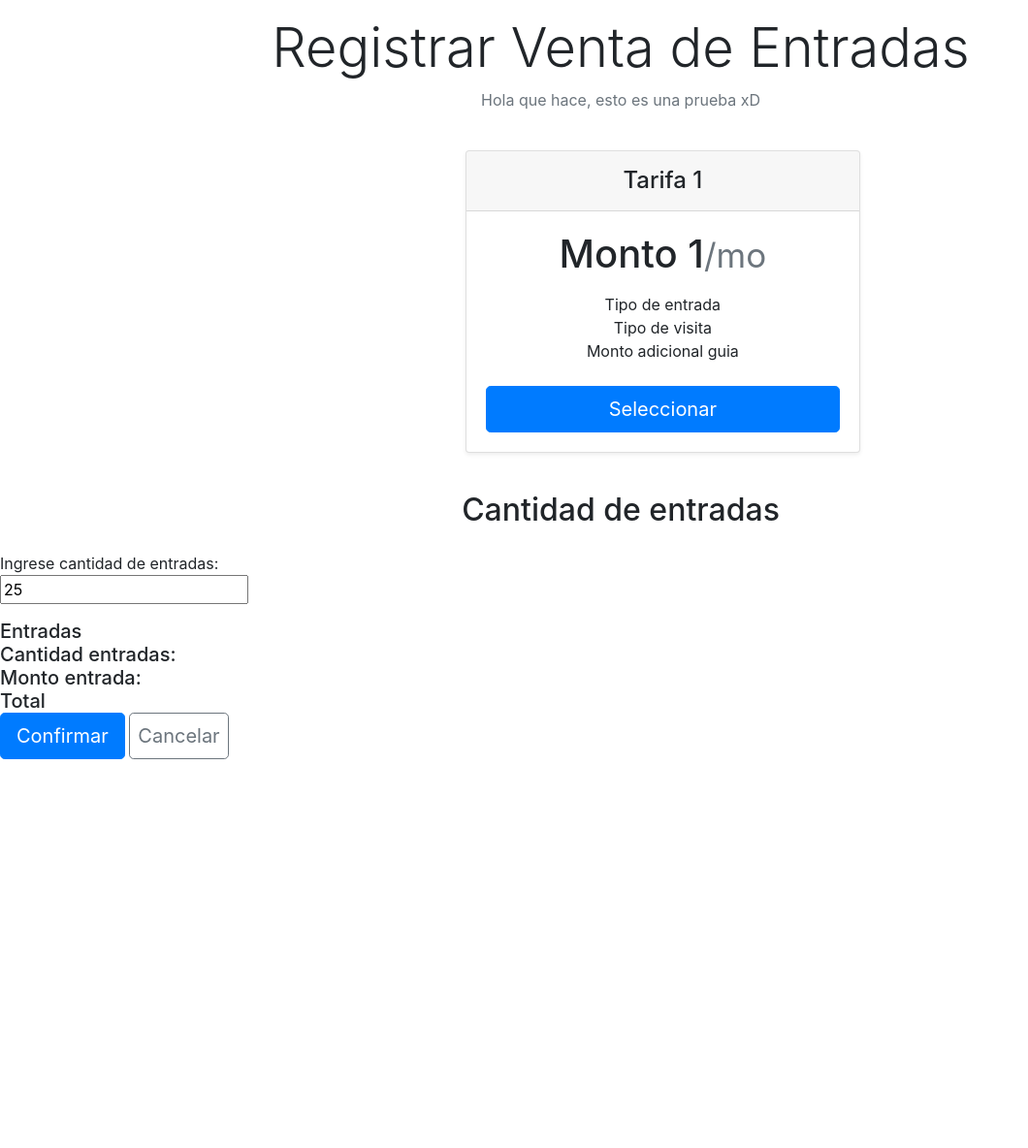
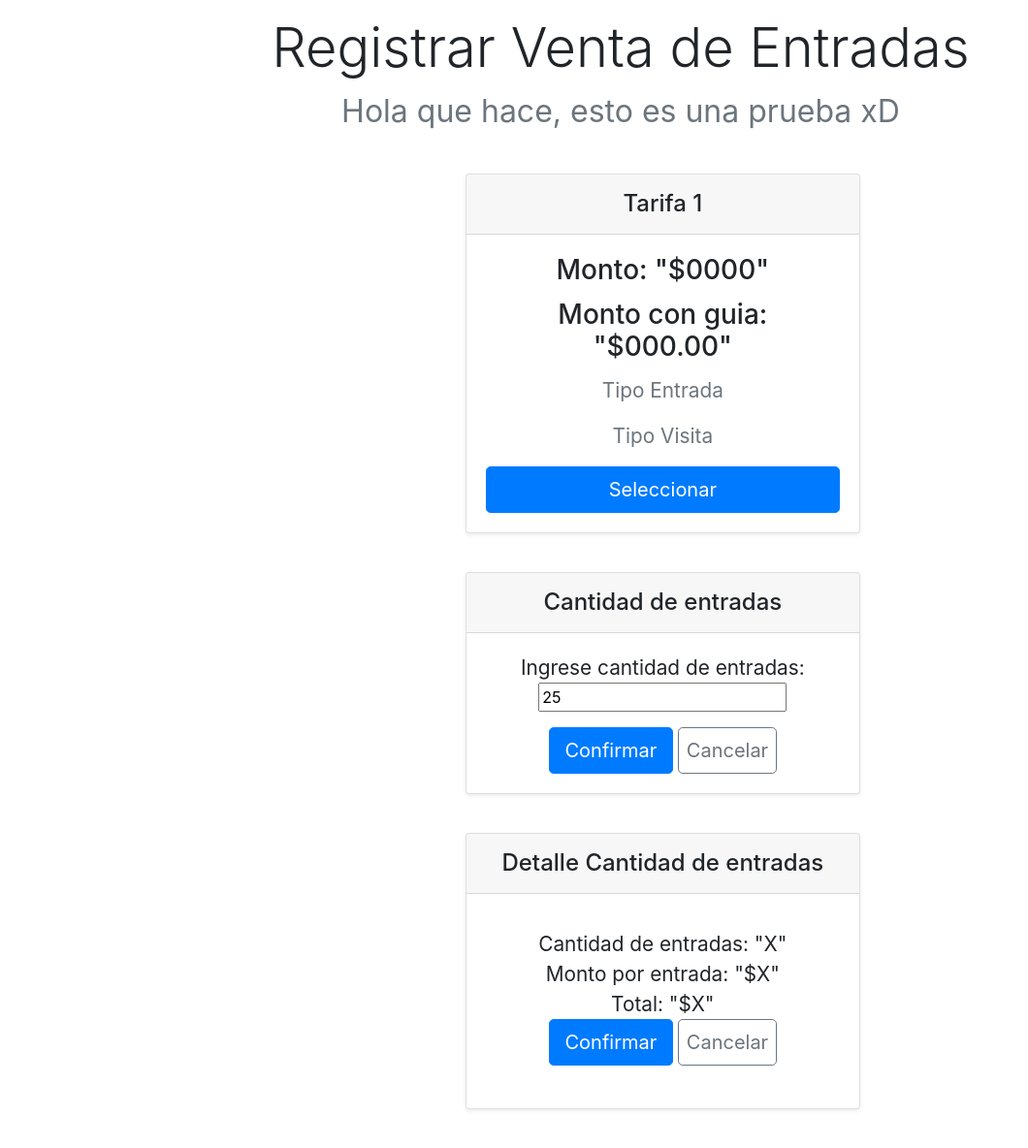
Before and after one commit to sydgibbon/PPAI-DSI-2021-Grupo-3, a Django app: page /index/ in a window 1280 px wide. Shown: the whole page at 97% size, without its empty margins (0-1060 px from the left). Before the commit the page ends 783 px from the top, so only its background shows below. Run offline with Django 3.2, Linux system fonts and the light colour scheme; some libraries are stand-ins or nearby versions.

Commit message:
HTML Ksi completo

```diff
--- a/registrarventadeentrada/myApp/templates/index.html
+++ b/registrarventadeentrada/myApp/templates/index.html
@@ -10,10 +10,11 @@
 <body>
       <div class="pricing-header p-3 pb-md-4 mx-auto text-center">
         <h1 class="display-4 fw-normal">Registrar Venta de Entradas {{ name }}</h1>
-        <p class="fs-5 text-muted">Hola que hace, esto es una prueba xD</p>
+        <p class="fs-5 text-muted"style="font-size:200%;">Hola que hace, esto es una prueba xD</p>
       </div>
     </header>
 
+  <!-- Primer pantalla-->
     <main>
       <div class="row row-cols-1 row-cols-md-3 mb-3 text-center">
         <div class="col" style=" left: 480px;">
@@ -22,12 +23,10 @@
               <h4 class="my-0 fw-normal">Tarifa 1</h4>
             </div>
             <div class="card-body">
-              <h1 class="card-title pricing-card-title">Monto 1<small class="text-muted fw-light">/mo</small></h1>
-              <ul class="list-unstyled mt-3 mb-4">
-                <li>Tipo de entrada</li>
-                <li>Tipo de visita</li>
-                <li>Monto adicional guia</li>
-              </ul>
+              <h3 class="card-title pricing-card-title">Monto: "$0000"</h3>
+              <h3 class="card-title pricing-card-title">Monto con guia: "$000.00"</h3>
+              <p class="fs-5 text-muted" style="font-size:130%;">Tipo Entrada</p>
+              <p class="fs-5 text-muted" style="font-size:130%;">Tipo Visita</p>
               <button type="button" class="w-100 btn btn-lg btn-primary">Seleccionar</button>
             </div>
           </div>
@@ -39,56 +38,46 @@
       {% for post in posts %}
         {{ post.name }}
       {% endfor %}
-      <h2 class="display-6 text-center mb-4">Cantidad de entradas</h2>
-  <!--
-  </body>
 
-   <h1 class="display-5 fw-bold px-4 py-5 my-5 text-center text-uppercase">Registrar venta entrada</h1>
-  <div class="Grilla">
-  <div class="row mb-3">
-    <div class="col-4 theedm-grid-col">.Hola soy una tarifa 1
-      <h6>tipo tarifa: Objeto tipo tarifa </h6>
-      <h6>monto = float  </h6>
-      <h6>monto con guia = float </h6>
-      <h6>tipo visita: objeto tipo visita</h6>
-      <button class="boton-Seleccionar btn btn-primary btn-lg px-4 me-md-2">Seleccionar</button>
+      <!-- Segunda pantalla-->
+   <!-- Una vez elegida la tarifa se selecciona la cantidad de entradas -->
+   <div class="row row-cols-1 row-cols-md-3 mb-3 text-center">
+    <div class="col" style=" left: 480px;">
+      <div class="card mb-4 rounded-3 shadow-sm">
+        <div class="card-header py-3">
+          <h4 class="my-0 fw-normal">Cantidad de entradas</h4>
+        </div>
+        <div class="card-body">
+          <form>
+            <p class="my-0 fw-normal" style="font-size:130%;">Ingrese cantidad de entradas:</p>
+            <input type="text" id="my-0 fw-normal" name="my-0 fw-normal" value="25"><br>
+          </form>
+          <div>
+            <button type="button" class=" btn btn-lg btn-primary">Confirmar</button>
+            <button class="btn btn-outline-secondary btn-lg px-2">Cancelar</button>
+          </div>
+        </div>
+      </div>
     </div>
-    <div class="col-4 themed-grid-col">.Hola soy una tarifa 2</div>
-      <h6>tipo tarifa: x </h6>
-      <h6>monto = 100  </h6>
-      <h6>monto con guia = 200</h6>
-      <h6>tipo visita: x </h6>
-      <button class="boton-Seleccionar btn btn-primary btn-lg px-4 me-sm-3">Seleccionar</button>
-    <div class="col-4 themed-grid-col">.Hola soy una tarifa 3</div>
-      <h6>tipo tarifa: y </h6>
-      <h6>monto = 100  </h6>
-      <h6>monto con guia = 200</h6>
-      <h6>tipo visita: y </h6>
-      <button class="boton-Seleccionar btn btn-primary btn-lg px-4 me-md-4">Seleccionar</button>
-    </div>
-    <button class="Boton-Cancelar btn btn-outline-secondary btn-lg px-1">Cancelar</button>
-  </div> -->
-
-   <!-- Una vez elegida la tarifa se selecciona la cantidad de entradas -->
-
-  <form>
-    <label for="my-0 fw-normal" class="my-0 fw-normal">Ingrese cantidad de entradas:</label><br>
-    <input type="text" id="my-0 fw-normal" name="my-0 fw-normal" value="25"><br>
-  </form>
   </div>
 
-  <!-- Muestra los datos de las entradas generadas -->
-  <div class="Mostrar-Entradas my-0 fw-normal">
-  <h5 class="my-0 fw-normal">Entradas</h5>
-  </div>
-  <h5 class="my-0 fw-normal">Cantidad entradas: </h5>
-  <h5 class="my-0 fw-normal">Monto entrada:</h5>
-  <h5 class="my-0 fw-normal">Total</h5>
-  </div>
-
-  <div>
-    <button type="button" class=" btn btn-lg btn-primary">Confirmar</button>
-    <button class="btn btn-outline-secondary btn-lg px-2">Cancelar</button>
+  <!-- Tercer pantalla-->
+  <div class="row row-cols-1 row-cols-md-3 mb-3 text-center">
+    <div class="col" style=" left: 480px;">
+      <div class="card mb-4 rounded-3 shadow-sm">
+        <div class="card-header py-3">
+          <h4 class="my-0 fw-normal">Detalle Cantidad de entradas</h4>
+        </div>
+        <div class="card-body">
+          <ul class="list-unstyled mt-3 mb-4">
+            <p class="my-0 fw-normal" style="font-size:130%;">Cantidad de entradas: "X"</p>
+            <p class="my-0 fw-normal" style="font-size:130%;">Monto por entrada: "$X"</p>
+            <p class="my-0 fw-normal" style="font-size:130%;">Total: "$X"</p>
+          <button type="button" class=" btn btn-lg btn-primary">Confirmar</button>
+          <button class="btn btn-outline-secondary btn-lg px-2">Cancelar</button>
+        </div>
+      </div>
+    </div>
   </div>
 </main>
 
```
